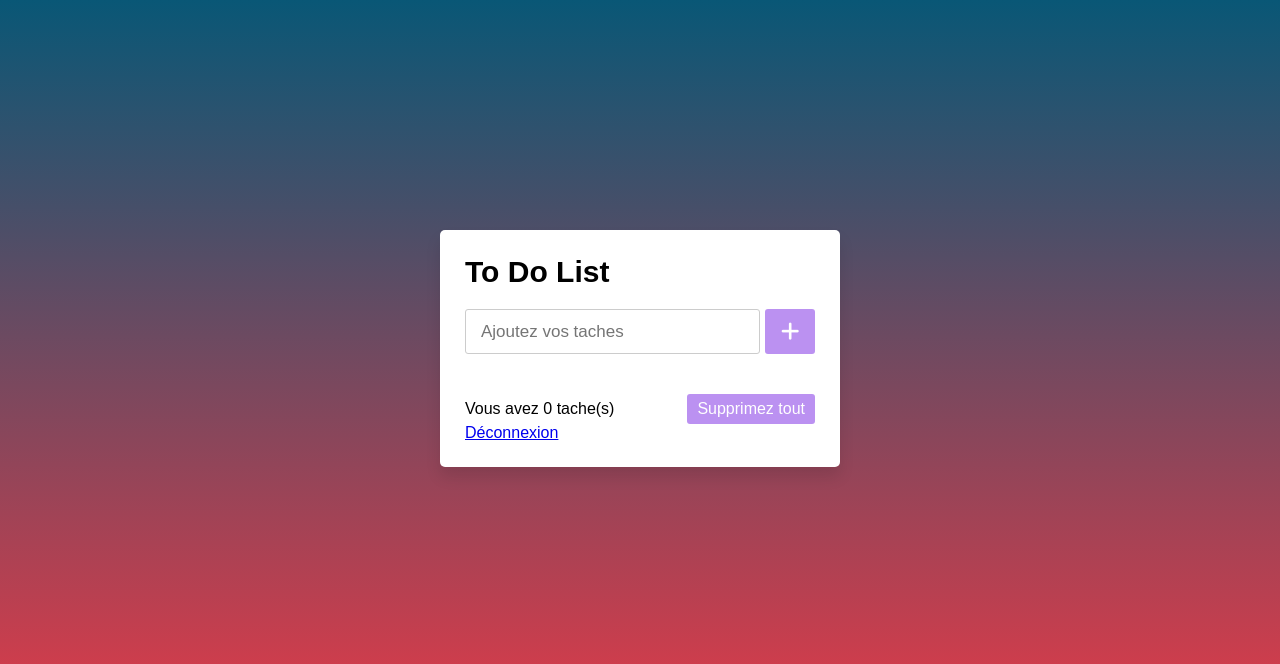
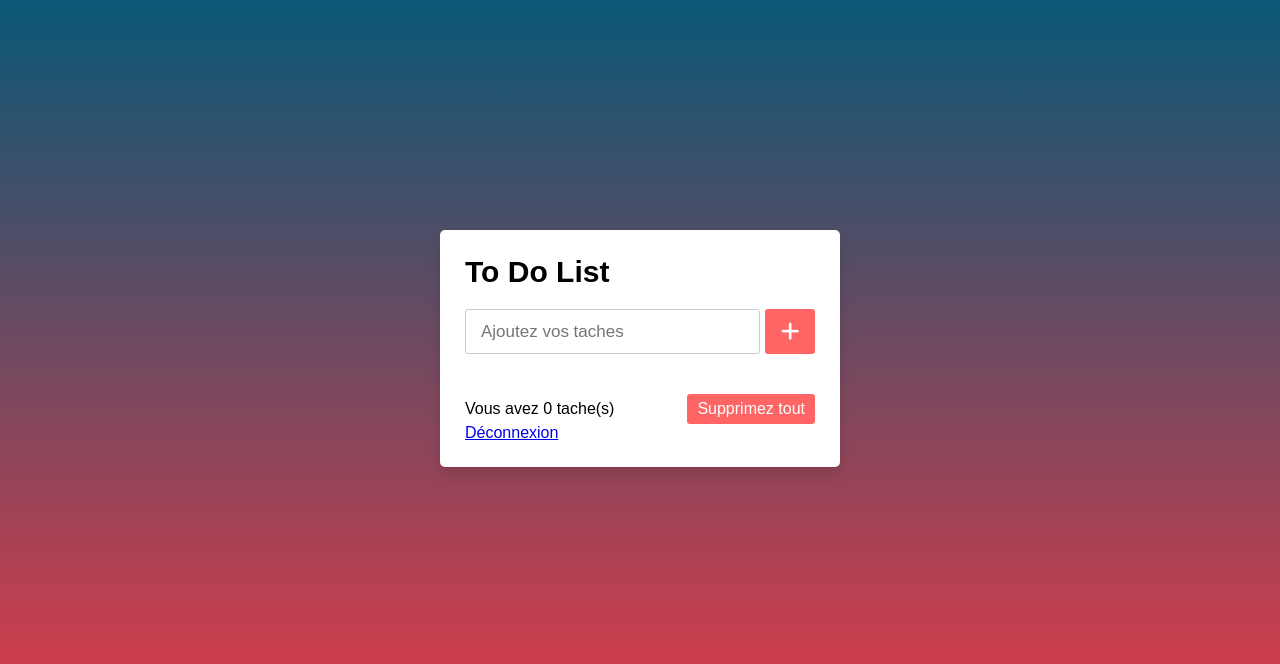
Before and after one commit to billyzouz/todolist, a PHP site: page / in a window 1280 px wide. Shown: the top 664 px of the page. Run offline with PHP 8.4, Linux system fonts and the light colour scheme; the visitor is signed in with stand-in values (Sample User, id 1); some libraries are stand-ins or nearby versions.

Commit message:
lets gooo

```diff
--- a/config.php
+++ b/config.php
@@ -3,7 +3,7 @@
 define('DB_SERVER', 'localhost');
 define('DB_USERNAME', 'root');
 define('DB_PASSWORD', 'root');
-define('DB_NAME', 'timilo');
+define('DB_NAME', 'tasks');
 
 // Connexion à la base de données MySQL
 $conn = mysqli_connect(DB_SERVER, DB_USERNAME, DB_PASSWORD, DB_NAME);
--- a/style.css
+++ b/style.css
@@ -142,7 +142,7 @@ body{
   margin-left: 5px;
   font-size: 21px;
   outline: none;
-  background: #8E49E8;
+  background: red;
   cursor: pointer;
   border-radius: 3px;
   opacity: 0.6;
@@ -151,7 +151,7 @@ body{
 }
 .inputField button:hover,
 .footer button:hover{
-  background: #721ce3;
+  background: red;
 }
 .inputField button.active{
   opacity: 1;
@@ -203,7 +203,7 @@ body{
   font-weight: 400;
   font-size: 16px;
   margin-left: 5px;
-  background: #8E49E8;
+  background: red;
   cursor: pointer;
   user-select: none;
   opacity: 0.6;
```
Also changed, not shown: 1 other file.
